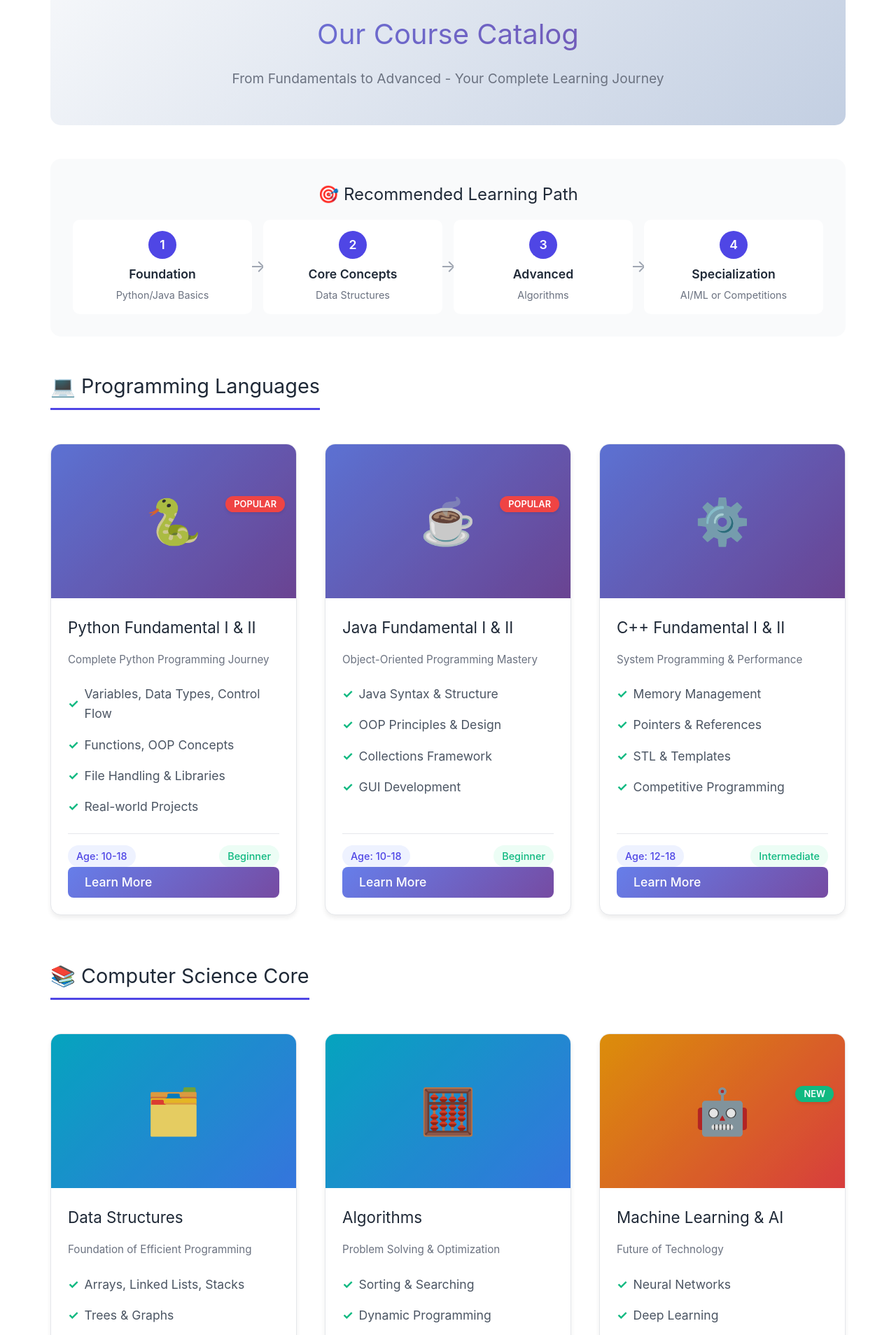
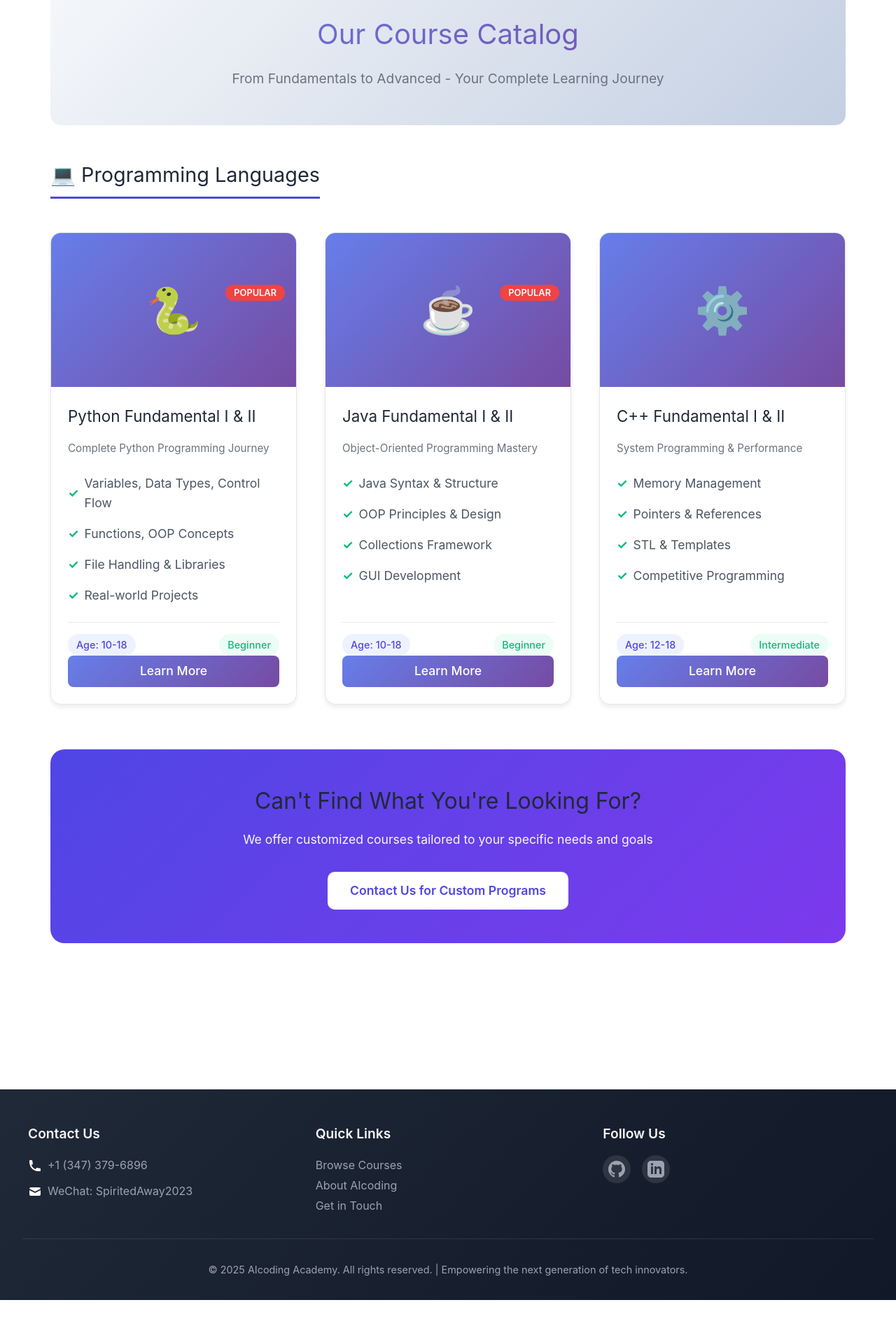
Before and after one commit to hangzhaosbu/aicoding, a Jekyll site: the page built from course.md, in a window 1280 px wide. Shown: the part 377-2285 px from the top of the page at 70% size. Built offline with Jekyll 4.4.1, drawn with Linux system fonts in a browser that asks for light colours; after the commit the page ends 2235 px from its top, so only the background shows below that; some of the changed text lies outside the part shown.

Commit message:
Add Chinese localization and update styles
Added Chinese translations for course titles, descriptions, and buttons. Updated styles and layout for better presentation.

```diff
--- a/course.md
+++ b/course.md
@@ -26,11 +28,6 @@
   .page-description {
     font-size: 1.2rem;
     color: #6B7280;
-  }
-
-  /* Course Cards Grid */
-  .courses-container {
-    margin: 3rem 0;
   }
 
   .course-category {
@@ -81,17 +77,6 @@
     font-size: 4rem;
     color: white;
     position: relative;
-    overflow: hidden;
-  }
-
-  .course-image::before {
-    content: '';
-    position: absolute;
-    width: 100%;
-    height: 100%;
-    background: rgba(0, 0, 0, 0.1);
-    top: 0;
-    left: 0;
   }
 
   .course-content {
@@ -134,13 +119,21 @@
     margin-right: 0.5rem;
   }
 
-  .course-footer {
-    display: flex;
-    justify-content: space-between;
-    align-items: center;
-    padding-top: 1rem;
-    border-top: 1px solid #E5E7EB;
-    margin-top: auto;
+  .enroll-btn {
+    background: linear-gradient(135deg, #667eea 0%, #764ba2 100%);
+    color: white;
+    padding: 0.5rem 1.5rem;
+    border-radius: 8px;
+    text-decoration: none;
+    font-weight: 500;
+    transition: all 0.3s;
+    display: inline-block;
+    text-align: center;
+  }
+
+  .enroll-btn:hover {
+    transform: translateY(-2px);
+    box-shadow: 0 5px 15px rgba(102, 126, 234, 0.4);
   }
 
   .age-tag {
@@ -161,23 +154,15 @@
     font-weight: 500;
   }
 
-  .enroll-btn {
-    background: linear-gradient(135deg, #667eea 0%, #764ba2 100%);
-    color: white;
-    padding: 0.5rem 1.5rem;
-    border-radius: 8px;
-    text-decoration: none;
-    font-weight: 500;
-    transition: all 0.3s;
-    display: inline-block;
+  .course-footer {
+    display: flex;
+    justify-content: space-between;
+    align-items: center;
+    padding-top: 1rem;
+    border-top: 1px solid #E5E7EB;
+    margin-top: auto;
   }
 
-  .enroll-btn:hover {
-    transform: translateY(-2px);
-    box-shadow: 0 5px 15px rgba(102, 126, 234, 0.4);
-  }
-
-  /* Special Badges */
   .badge-container {
     position: absolute;
     top: 1rem;
@@ -192,170 +177,80 @@
     border-radius: 20px;
     font-size: 0.8rem;
     font-weight: 600;
-    box-shadow: 0 2px 4px rgba(0, 0, 0, 0.1);
-  }
-
-  .new-badge {
-    background: #10B981;
-    color: white;
-    padding: 0.25rem 0.75rem;
-    border-radius: 20px;
-    font-size: 0.8rem;
-    font-weight: 600;
-    box-shadow: 0 2px 4px rgba(0, 0, 0, 0.1);
-  }
-
-  /* Course Path Section */
-  .learning-path {
-    background: #F9FAFB;
-    border-radius: 15px;
-    padding: 2rem;
-    margin: 3rem 0;
-  }
-
-  .path-title {
-    font-size: 1.5rem;
-    font-weight: 600;
-    color: #1F2937;
-    margin-bottom: 1.5rem;
-    text-align: center;
-  }
-
-  .path-steps {
-    display: flex;
-    justify-content: space-between;
-    align-items: center;
-    flex-wrap: wrap;
-    gap: 1rem;
-  }
-
-  .path-step {
-    flex: 1;
-    min-width: 150px;
-    text-align: center;
-    padding: 1rem;
-    background: white;
-    border-radius: 10px;
-    position: relative;
-  }
-
-  .path-step::after {
-    content: "→";
-    position: absolute;
-    right: -20px;
-    top: 50%;
-    transform: translateY(-50%);
-    color: #9CA3AF;
-    font-size: 1.5rem;
-  }
-
-  .path-step:last-child::after {
-    display: none;
-  }
-
-  .step-number {
-    background: #4F46E5;
-    color: white;
-    width: 40px;
-    height: 40px;
-    border-radius: 50%;
-    display: flex;
-    align-items: center;
-    justify-content: center;
-    margin: 0 auto 0.5rem;
-    font-weight: 600;
-  }
-
-  .step-title {
-    font-weight: 600;
-    color: #1F2937;
-    margin-bottom: 0.25rem;
-  }
-
-  .step-description {
-    font-size: 0.9rem;
-    color: #6B7280;
-  }
-
-  /* Responsive Design */
-  @media (max-width: 768px) {
-    .courses-grid {
-      grid-template-columns: 1fr;
-    }
-
-    .path-steps {
-      flex-direction: column;
-    }
-
-    .path-step::after {
-      display: none;
-    }
-
-    .page-title {
-      font-size: 2rem;
-    }
   }
 </style>
 
 <div class="page-header-custom">
-  <h1 class="page-title">Our Course Catalog</h1>
-  <p class="page-description">From Fundamentals to Advanced - Your Complete Learning Journey</p>
-</div>
-
-<!-- Learning Path -->
-<div class="learning-path">
-  <h2 class="path-title">🎯 Recommended Learning Path</h2>
-  <div class="path-steps">
-    <div class="path-step">
-      <div class="step-number">1</div>
-      <div class="step-title">Foundation</div>
-      <div class="step-description">Python/Java Basics</div>
-    </div>
-    <div class="path-step">
-      <div class="step-number">2</div>
-      <div class="step-title">Core Concepts</div>
-      <div class="step-description">Data Structures</div>
-    </div>
-    <div class="path-step">
-      <div class="step-number">3</div>
-      <div class="step-title">Advanced</div>
-      <div class="step-description">Algorithms</div>
-    </div>
-    <div class="path-step">
-      <div class="step-number">4</div>
-      <div class="step-title">Specialization</div>
-      <div class="step-description">AI/ML or Competitions</div>
-    </div>
-  </div>
+  <h1 class="page-title">
+    <span class="en-content">Our Course Catalog</span>
+    <span class="zh-content">课程目录</span>
+  </h1>
+  <p class="page-description">
+    <span class="en-content">From Fundamentals to Advanced - Your Complete Learning Journey</span>
+    <span class="zh-content">从基础到高级 - 您的完整学习之旅</span>
+  </p>
 </div>
 
 <!-- Programming Languages -->
 <div class="course-category">
-  <h2 class="category-title">💻 Programming Languages</h2>
+  <h2 class="category-title">
+    <span class="en-content">💻 Programming Languages</span>
+    <span class="zh-content">💻 编程语言</span>
+  </h2>
 
   <div class="courses-grid">
     <!-- Python Course -->
     <div class="course-card">
       <div class="course-image">
         <div class="badge-container">
-          <span class="popular-badge">POPULAR</span>
+          <span class="popular-badge">
+            <span class="en-content">POPULAR</span>
+            <span class="zh-content">热门</span>
+          </span>
         </div>
         🐍
       </div>
       <div class="course-content">
-        <h3 class="course-title">Python Fundamental I & II</h3>
-        <p class="course-subtitle">Complete Python Programming Journey</p>
+        <h3 class="course-title">
+          <span class="en-content">Python Fundamental I & II</span>
+          <span class="zh-content">Python 基础 I & II</span>
+        </h3>
+        <p class="course-subtitle">
+          <span class="en-content">Complete Python Programming Journey</span>
+          <span class="zh-content">完整的Python编程之旅</span>
+        </p>
         <ul class="course-features">
-          <li>Variables, Data Types, Control Flow</li>
-          <li>Functions, OOP Concepts</li>
-          <li>File Handling & Libraries</li>
-          <li>Real-world Projects</li>
+          <li>
+            <span class="en-content">Variables, Data Types, Control Flow</span>
+            <span class="zh-content">变量、数据类型、控制流</span>
+          </li>
+          <li>
+            <span class="en-content">Functions, OOP Concepts</span>
+            <span class="zh-content">函数、面向对象概念</span>
+          </li>
+          <li>
+            <span class="en-content">File Handling & Libraries</span>
+            <span class="zh-content">文件处理与库</span>
+          </li>
+          <li>
+            <span class="en-content">Real-world Projects</span>
+            <span class="zh-content">实际项目</span>
+          </li>
         </ul>
         <div class="course-footer">
-          <span class="age-tag">Age: 10-18</span>
-          <span class="level-tag">Beginner</span>
+          <span class="age-tag">
+            <span class="en-content">Age: 10-18</span>
+            <span class="zh-content">年龄: 10-18</span>
+          </span>
+          <span class="level-tag">
+            <span class="en-content">Beginner</span>
+            <span class="zh-content">初级</span>
+          </span>
         </div>
-        <a href="./python.html" class="enroll-btn">Learn More</a>
+        <a href="./python.html" class="enroll-btn">
+          <span class="en-content">Learn More</span>
+          <span class="zh-content">了解更多</span>
+        </a>
       </div>
     </div>
 
@@ -363,213 +258,120 @@
     <div class="course-card">
       <div class="course-image">
         <div class="badge-container">
-          <span class="popular-badge">POPULAR</span>
+          <span class="popular-badge">
+            <span class="en-content">POPULAR</span>
+            <span class="zh-content">热门</span>
+          </span>
         </div>
         ☕
       </div>
       <div class="course-content">
-        <h3 class="course-title">Java Fundamental I & II</h3>
-        <p class="course-subtitle">Object-Oriented Programming Mastery</p>
+        <h3 class="course-title">
+          <span class="en-content">Java Fundamental I & II</span>
+          <span class="zh-content">Java 基础 I & II</span>
+        </h3>
+        <p class="course-subtitle">
+          <span class="en-content">Object-Oriented Programming Mastery</span>
+          <span class="zh-content">面向对象编程精通</span>
+        </p>
         <ul class="course-features">
-          <li>Java Syntax & Structure</li>
-          <li>OOP Principles & Design</li>
-          <li>Collections Framework</li>
-          <li>GUI Development</li>
+          <li>
+            <span class="en-content">Java Syntax & Structure</span>
+            <span class="zh-content">Java语法与结构</span>
+          </li>
+          <li>
+            <span class="en-content">OOP Principles & Design</span>
+            <span class="zh-content">面向对象原则与设计</span>
+          </li>
+          <li>
+            <span class="en-content">Collections Framework</span>
+            <span class="zh-content">集合框架</span>
+          </li>
+          <li>
+            <span class="en-content">GUI Development</span>
+            <span class="zh-content">GUI开发</span>
+          </li>
         </ul>
         <div class="course-footer">
-          <span class="age-tag">Age: 10-18</span>
-          <span class="level-tag">Beginner</span>
+          <span class="age-tag">
+            <span class="en-content">Age: 10-18</span>
+            <span class="zh-content">年龄: 10-18</span>
+          </span>
+          <span class="level-tag">
+            <span class="en-content">Beginner</span>
+            <span class="zh-content">初级</span>
+          </span>
         </div>
-        <a href="./java.html" class="enroll-btn">Learn More</a>
+        <a href="./java.html" class="enroll-btn">
+          <span class="en-content">Learn More</span>
+          <span class="zh-content">了解更多</span>
+        </a>
       </div>
     </div>
 
     <!-- C++ Course -->
     <div class="course-card">
-      <div class="course-image">
-        ⚙️
-      </div>
+      <div class="course-image">⚙️</div>
       <div class="course-content">
-        <h3 class="course-title">C++ Fundamental I & II</h3>
-        <p class="course-subtitle">System Programming & Performance</p>
+        <h3 class="course-title">
+          <span class="en-content">C++ Fundamental I & II</span>
+          <span class="zh-content">C++ 基础 I & II</span>
+        </h3>
+        <p class="course-subtitle">
+          <span class="en-content">System Programming & Performance</span>
+          <span class="zh-content">系统编程与性能</span>
+        </p>
         <ul class="course-features">
-          <li>Memory Management</li>
-          <li>Pointers & References</li>
-          <li>STL & Templates</li>
-          <li>Competitive Programming</li>
+          <li>
+            <span class="en-content">Memory Management</span>
+            <span class="zh-content">内存管理</span>
+          </li>
+          <li>
+            <span class="en-content">Pointers & References</span>
+            <span class="zh-content">指针与引用</span>
+          </li>
+          <li>
+            <span class="en-content">STL & Templates</span>
+            <span class="zh-content">STL与模板</span>
+          </li>
+          <li>
+            <span class="en-content">Competitive Programming</span>
+            <span class="zh-content">竞赛编程</span>
+          </li>
         </ul>
         <div class="course-footer">
-          <span class="age-tag">Age: 12-18</span>
-          <span class="level-tag">Intermediate</span>
+          <span class="age-tag">
+            <span class="en-content">Age: 12-18</span>
+            <span class="zh-content">年龄: 12-18</span>
+          </span>
+          <span class="level-tag">
+            <span class="en-content">Intermediate</span>
+            <span class="zh-content">中级</span>
+          </span>
         </div>
-        <a href="./cplusplus.html" class="enroll-btn">Learn More</a>
+        <a href="./cplusplus.html" class="enroll-btn">
+          <span class="en-content">Learn More</span>
+          <span class="zh-content">了解更多</span>
+        </a>
       </div>
     </div>
   </div>
 </div>
 
-<!-- Computer Science Fundamentals -->
-<div class="course-category">
-  <h2 class="category-title">📚 Computer Science Core</h2>
-
-  <div class="courses-grid">
-    <!-- Data Structures -->
-    <div class="course-card">
-      <div class="course-image" style="background: linear-gradient(135deg, #06B6D4 0%, #3B82F6 100%);">
-        🗂️
-      </div>
-      <div class="course-content">
-        <h3 class="course-title">Data Structures</h3>
-        <p class="course-subtitle">Foundation of Efficient Programming</p>
-        <ul class="course-features">
-          <li>Arrays, Linked Lists, Stacks</li>
-          <li>Trees & Graphs</li>
-          <li>Hash Tables & Heaps</li>
-          <li>Time & Space Complexity</li>
-        </ul>
-        <div class="course-footer">
-          <span class="age-tag">Age: 12-18</span>
-          <span class="level-tag">Intermediate</span>
-        </div>
-        <a href="./datastructure.html" class="enroll-btn">Learn More</a>
-      </div>
-    </div>
-
-    <!-- Algorithms -->
-    <div class="course-card">
-      <div class="course-image" style="background: linear-gradient(135deg, #06B6D4 0%, #3B82F6 100%);">
-        🧮
-      </div>
-      <div class="course-content">
-        <h3 class="course-title">Algorithms</h3>
-        <p class="course-subtitle">Problem Solving & Optimization</p>
-        <ul class="course-features">
-          <li>Sorting & Searching</li>
-          <li>Dynamic Programming</li>
-          <li>Graph Algorithms</li>
-          <li>Greedy & Divide-Conquer</li>
-        </ul>
-        <div class="course-footer">
-          <span class="age-tag">Age: 13-18</span>
-          <span class="level-tag">Advanced</span>
-        </div>
-        <a href="./algorithm.html" class="enroll-btn">Learn More</a>
-      </div>
-    </div>
-
-    <!-- Machine Learning -->
-    <div class="course-card">
-      <div class="course-image" style="background: linear-gradient(135deg, #F59E0B 0%, #EF4444 100%);">
-        <div class="badge-container">
-          <span class="new-badge">NEW</span>
-        </div>
-        🤖
-      </div>
-      <div class="course-content">
-        <h3 class="course-title">Machine Learning & AI</h3>
-        <p class="course-subtitle">Future of Technology</p>
-        <ul class="course-features">
-          <li>Neural Networks</li>
-          <li>Deep Learning</li>
-          <li>Computer Vision</li>
-          <li>NLP & AI Projects</li>
-        </ul>
-        <div class="course-footer">
-          <span class="age-tag">Age: 14-18</span>
-          <span class="level-tag">Advanced</span>
-        </div>
-        <a href="./MachineLearning.html" class="enroll-btn">Learn More</a>
-      </div>
-    </div>
-  </div>
-</div>
-
-<!-- Competition & Exam Prep -->
-<div class="course-category">
-  <h2 class="category-title">🏆 Competition & Exam Preparation</h2>
-
-  <div class="courses-grid">
-    <!-- AP CSA -->
-    <div class="course-card">
-      <div class="course-image" style="background: linear-gradient(135deg, #10B981 0%, #059669 100%);">
-        📘
-      </div>
-      <div class="course-content">
-        <h3 class="course-title">AP Computer Science A</h3>
-        <p class="course-subtitle">College-Level Java Programming</p>
-        <ul class="course-features">
-          <li>Complete AP CSA Curriculum</li>
-          <li>Practice Exams</li>
-          <li>FRQ Training</li>
-          <li>Score 5 Guarantee Program</li>
-        </ul>
-        <div class="course-footer">
-          <span class="age-tag">Age: 14-18</span>
-          <span class="level-tag">Intermediate</span>
-        </div>
-        <a href="./APCSA.html" class="enroll-btn">Learn More</a>
-      </div>
-    </div>
-
-    <!-- USACO -->
-    <div class="course-card">
-      <div class="course-image" style="background: linear-gradient(135deg, #FFD700 0%, #FFA500 100%);">
-        <div class="badge-container">
-          <span class="popular-badge">HOT</span>
-        </div>
-        🥇
-      </div>
-      <div class="course-content">
-        <h3 class="course-title">USA Computing Olympiad</h3>
-        <p class="course-subtitle">Path to Gold & Platinum</p>
-        <ul class="course-features">
-          <li>Bronze to Platinum Training</li>
-          <li>Contest Strategy</li>
-          <li>1000+ Practice Problems</li>
-          <li>Mock Competitions</li>
-        </ul>
-        <div class="course-footer">
-          <span class="age-tag">Age: 12-18</span>
-          <span class="level-tag">All Levels</span>
-        </div>
-        <a href="./USACO.html" class="enroll-btn">Learn More</a>
-      </div>
-    </div>
-
-    <!-- USAAIO -->
-    <div class="course-card">
-      <div class="course-image" style="background: linear-gradient(135deg, #8B5CF6 0%, #7C3AED 100%);">
-        <div class="badge-container">
-          <span class="new-badge">NEW</span>
-        </div>
-        🧠
-      </div>
-      <div class="course-content">
-        <h3 class="course-title">AI Olympiad Prep</h3>
-        <p class="course-subtitle">USAAIO Competition Training</p>
-        <ul class="course-features">
-          <li>AI & ML Fundamentals</li>
-          <li>Model Building</li>
-          <li>Competition Projects</li>
-          <li>Research Paper Writing</li>
-        </ul>
-        <div class="course-footer">
-          <span class="age-tag">Age: 14-18</span>
-          <span class="level-tag">Advanced</span>
-        </div>
-        <a href="#" class="enroll-btn">Learn More</a>
-      </div>
-    </div>
-  </div>
-</div>
+<!-- More categories can be added with the same pattern... -->
 
 <!-- CTA Section -->
 <div style="background: linear-gradient(135deg, #4F46E5 0%, #7C3AED 100%); border-radius: 20px; padding: 3rem; text-align: center; color: white; margin: 4rem 0;">
-  <h2 style="font-size: 2rem; margin-bottom: 1rem;">Can't Find What You're Looking For?</h2>
+  <h2 style="font-size: 2rem; margin-bottom: 1rem;">
+    <span class="en-content">Can't Find What You're Looking For?</span>
+    <span class="zh-content">找不到您需要的课程？</span>
+  </h2>
   <p style="font-size: 1.1rem; margin-bottom: 2rem; opacity: 0.95;">
-    We offer customized courses tailored to your specific needs and goals
+    <span class="en-content">We offer customized courses tailored to your specific needs and goals</span>
+    <span class="zh-content">我们提供根据您的具体需求和目标定制的课程</span>
   </p>
-  <a href="./contact.html" style="background: white; color: #4F46E5; padding: 0.8rem 2rem; border-radius: 10px; text-decoration: none; font-weight: 600; display: inline-block; transition: transform 0.3s;">
-    Contact Us for Custom Programs
+  <a href="./contact.html" style="background: white; color: #4F46E5; padding: 0.8rem 2rem; border-radius: 10px; text-decoration: none; font-weight: 600; display: inline-block;">
+    <span class="en-content">Contact Us for Custom Programs</span>
+    <span class="zh-content">联系我们定制课程</span>
   </a>
 </div>
```
Also changed, not shown: other parts of course.md (+3 -2 lines).
